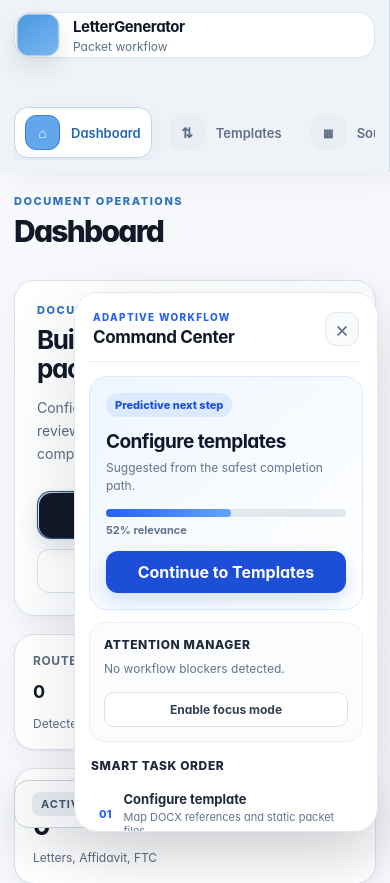
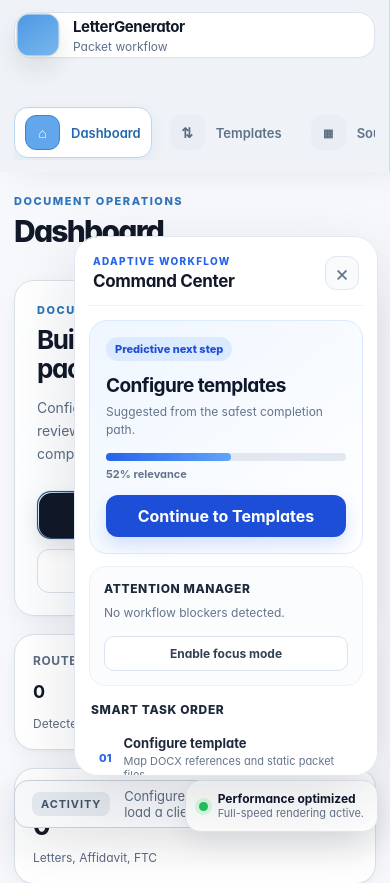
Before and after one commit to Arisu-art/LetterGenerator, a Next.js app: page /intelligence in a window 390 px wide. Shown: the top 883 px of the page. Built offline with nearby package versions, Linux system fonts and the light colour scheme.

Commit message:
Add runtime optimization indicators and responsive adaptation

```diff
--- a/app/intelligence/intelligence.module.css
+++ b/app/intelligence/intelligence.module.css
@@ -28,7 +28,15 @@
 :global(.adaptive-footer button){border:0;background:transparent;color:#2563eb;font-size:11px;font-weight:700}
 :global(.adaptive-footer p){width:100%;margin:6px 0 0;padding:10px;border-radius:10px;background:#f8fafc;color:#64748b;font-size:11px;line-height:1.5}
 :global(.adaptive-launch){position:fixed;right:22px;bottom:22px;z-index:80;width:54px;height:54px;border:0;border-radius:18px;background:#1d4ed8;color:#fff;font-weight:800;box-shadow:0 18px 45px rgba(37,99,235,.24)}
+:global(.runtime-beacon){position:fixed;right:22px;bottom:22px;z-index:70;display:flex;align-items:center;gap:10px;max-width:344px;padding:10px 13px;border:1px solid #e2e8f0;border-radius:15px;background:#ffffff;box-shadow:0 12px 30px rgba(15,23,42,.08)}
+:global(.runtime-beacon strong){display:block;font-size:12px;color:#0f172a}
+:global(.runtime-beacon small){display:block;max-width:270px;color:#64748b;font-size:11px;line-height:1.35}
+:global(.runtime-dot){width:9px;height:9px;border-radius:99px;background:#22c55e;box-shadow:0 0 0 4px #dcfce7;flex:none}
+:global(.runtime-beacon.balanced .runtime-dot){background:#f59e0b;box-shadow:0 0 0 4px #fef3c7}
+:global(.runtime-beacon.efficient .runtime-dot),:global(.runtime-beacon.offline .runtime-dot){background:#ef4444;box-shadow:0 0 0 4px #fee2e2}
 :global(.adaptive-focus .main-area .panel:not(:hover)){opacity:.72;transition:opacity .15s ease}
 :global(.adaptive-compact .adaptive-center){width:304px}
-:global(.adaptive-reduced-motion *){animation-duration:0ms!important;transition-duration:0ms!important;scroll-behavior:auto!important}
-@media(max-width:1220px){:global(.adaptive-center){right:12px;top:auto;bottom:12px;width:min(344px,calc(100vw - 24px));max-height:64vh}}
+:global(.adaptive-reduced-motion *),:global([data-runtime-mode="efficient"] *){animation-duration:0ms!important;transition-duration:0ms!important;scroll-behavior:auto!important}
+:global([data-runtime-mode="efficient"] .adaptive-center){box-shadow:none}
+@media(min-width:1221px){:global(.main-area){padding-right:386px}}
+@media(max-width:1220px){:global(.adaptive-center){right:12px;top:auto;bottom:68px;width:min(344px,calc(100vw - 24px));max-height:64vh}:global(.runtime-beacon){right:12px;bottom:12px;max-width:calc(100vw - 24px)}}
```
